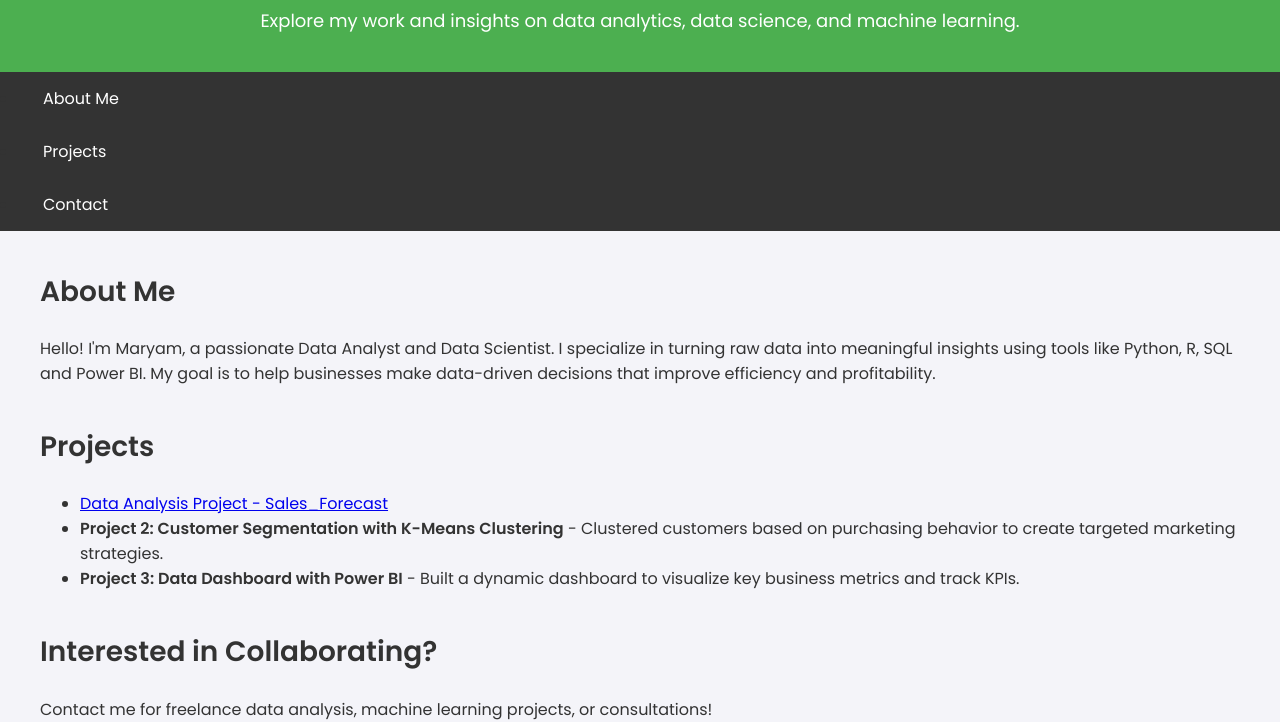
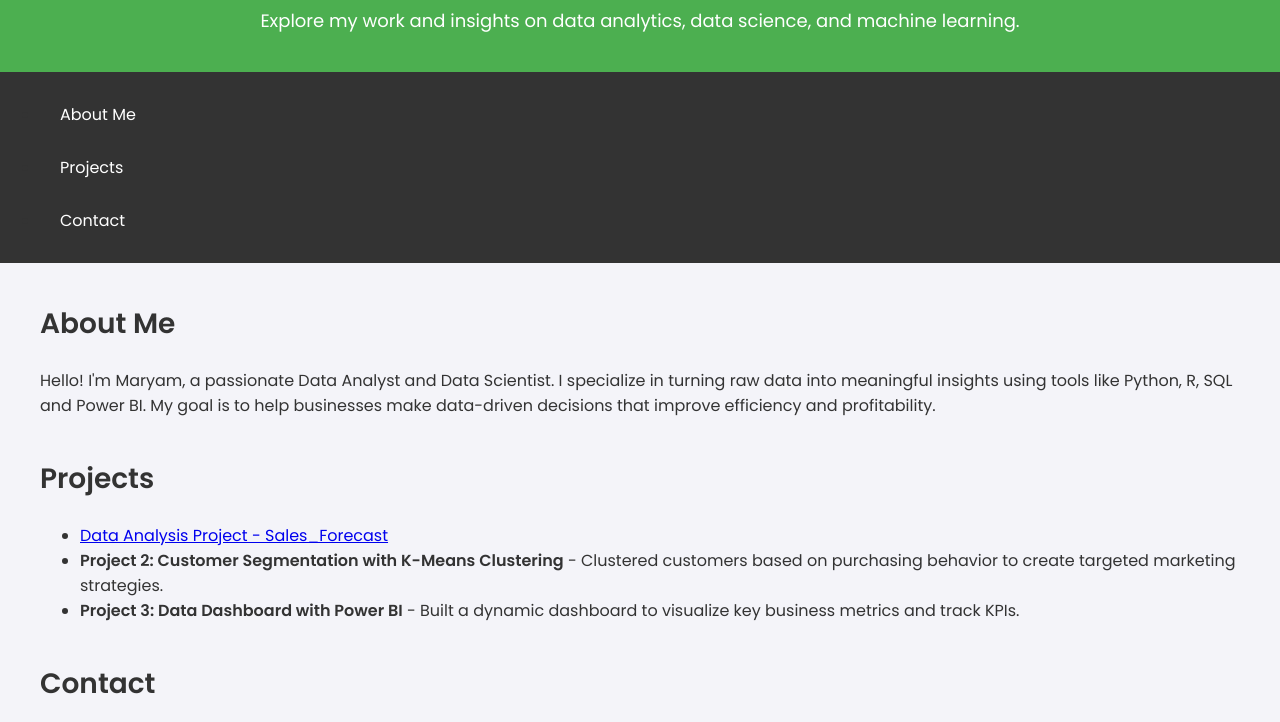
Before and after one commit to Maryam9292/Maryam_Aslam, a plain HTML site: page index.html in a window 1280 px wide. Shown: the part 78-800 px from the top of the page. Drawn offline with Linux system fonts and the light colour scheme.

Commit message:
Update index.html

```diff
--- a/index.html
+++ b/index.html
@@ -103,15 +103,16 @@
 </header>
 
 <nav>
+        <ul>
             <li><a href="#about" class="nav-button">About Me</a></li>
             <li><a href="#projects" class="nav-button">Projects</a></li>
             <li><a href="#contact" class="nav-button">Contact</a></li>
-</nav>
+        </ul>
+    </nav>
 
 <div class="main-content">
     <!-- About Section -->
     <div id="about" class="section">
-        <section id="about-me">
         <h2>About Me</h2>
         <p>Hello! I'm Maryam, a passionate Data Analyst and Data Scientist. I specialize in turning raw data into meaningful insights using tools like Python, R, SQL and Power BI. My goal is to help businesses make data-driven decisions that improve efficiency and profitability.</p>
         </div>
@@ -126,9 +127,9 @@
         </ul>
        </div>
 
-    <!-- Call to Action (CTA) Section -->
+    <!-- Contact Section -->
     <div id="contact" class="section">
-        <h2>Interested in Collaborating?</h2>
+        <h2>Contact</h2>
         <p>Contact me for freelance data analysis, machine learning projects, or consultations!</p>
         <a href="mailto:maryamaslam9292@gmail.com" class="cta-button" style="pointer-events: auto; cursor: pointer;">Get in Touch</a>
      </div>
```
